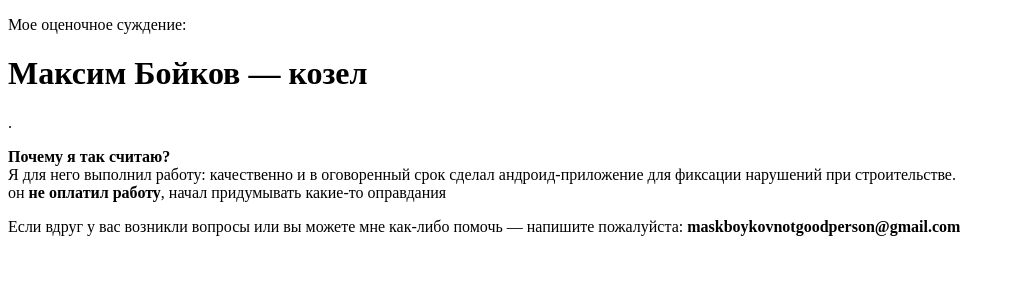
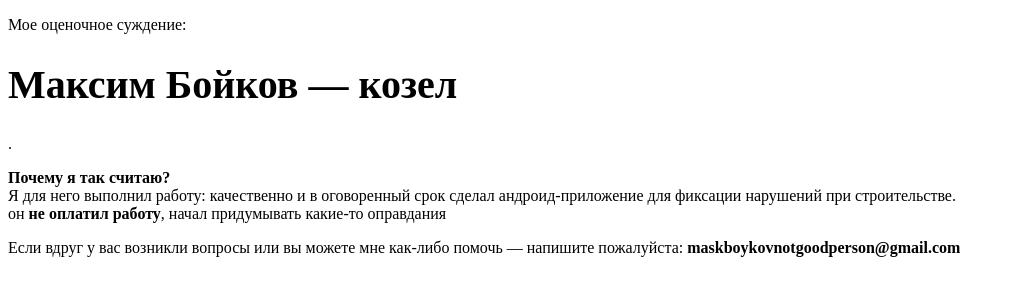
Before and after one commit to dichess/dichess.github.io, a plain HTML site: page index.html in a window 1280 px wide. Shown: the whole page, without its empty margins (0-1015 px from the left). Drawn offline with Linux system fonts and the light colour scheme.

Commit message:
Update index.html

```diff
--- a/index.html
+++ b/index.html
@@ -6,7 +6,7 @@
     <title>Бойков — козел</title>
     <style>
    h1 {
-    font-size: xx-large;
+    font-size:250%;
    }
   </style>
 </head>
@@ -14,7 +14,7 @@
 <body>
 
    <p>
-       Мое оценочное суждение: <h1 >Максим Бойков — козел</h1>.
+       Мое оценочное суждение: <h1 ><b>Максим Бойков — козел</b></h1>.
     </p>
 
    <p>
```
